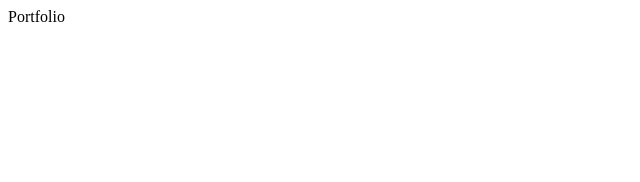
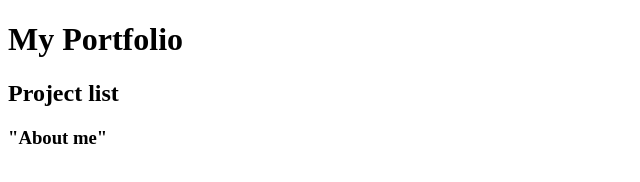
Before and after one commit to louisenje/Portfolio-project, a plain HTML site: page index.html in a window 1280 px wide. Shown: the whole page, without its empty margins (0-640 px from the left). Drawn offline with Linux system fonts and the light colour scheme.

Commit message:
added divs

```diff
--- a/index.html
+++ b/index.html
@@ -4,6 +4,12 @@
         <title> Portfolio project</title>
     </head>
     <body>
-       <hi> Portfolio</hi>
+        <div class= "column">
+            <h1><strong> My Portfolio</strong></h1>
+        </div>
+            <h2><strong>Project list</strong></h2>
+
+            <h3><strong>"About me"</strong></h3>
+
     </body>
 </html>
```
